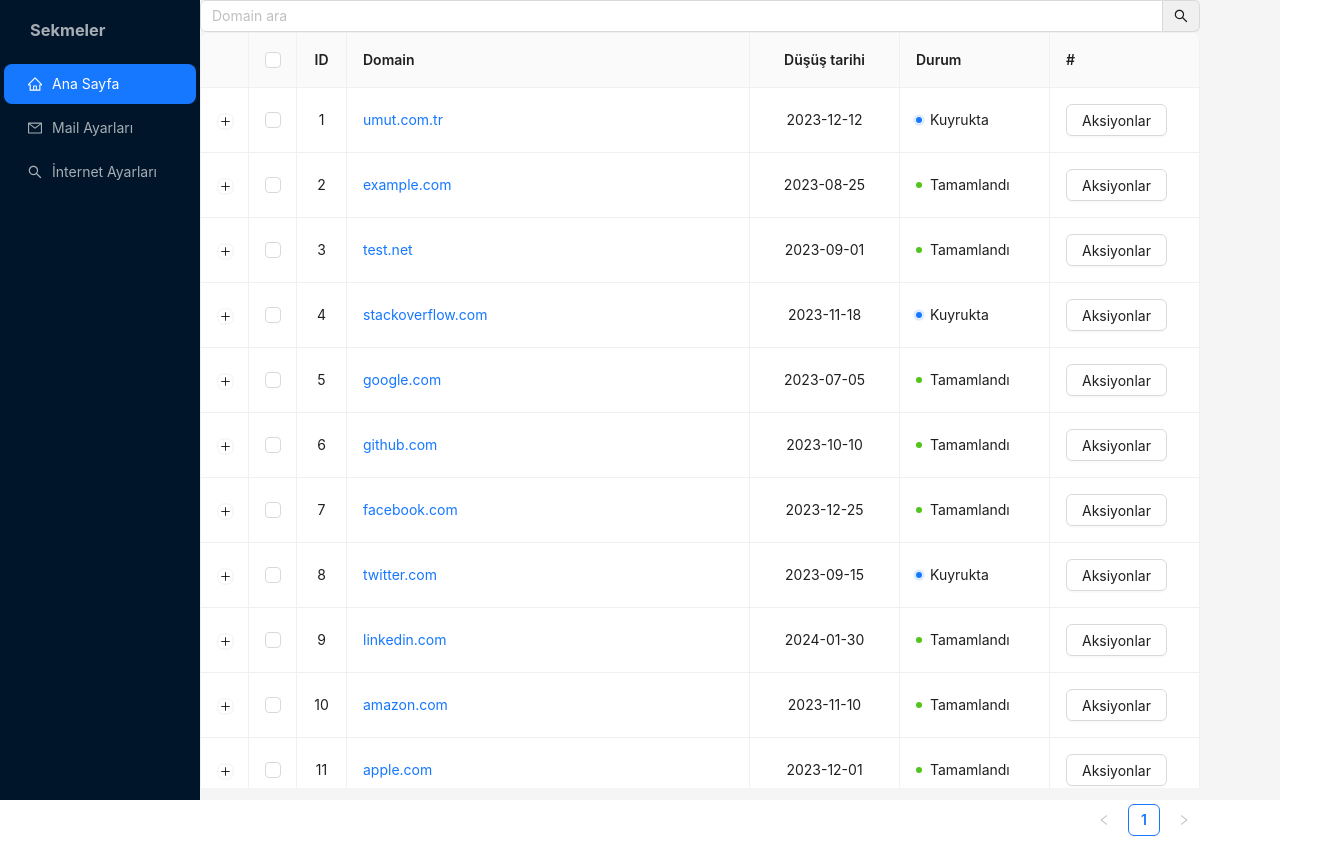
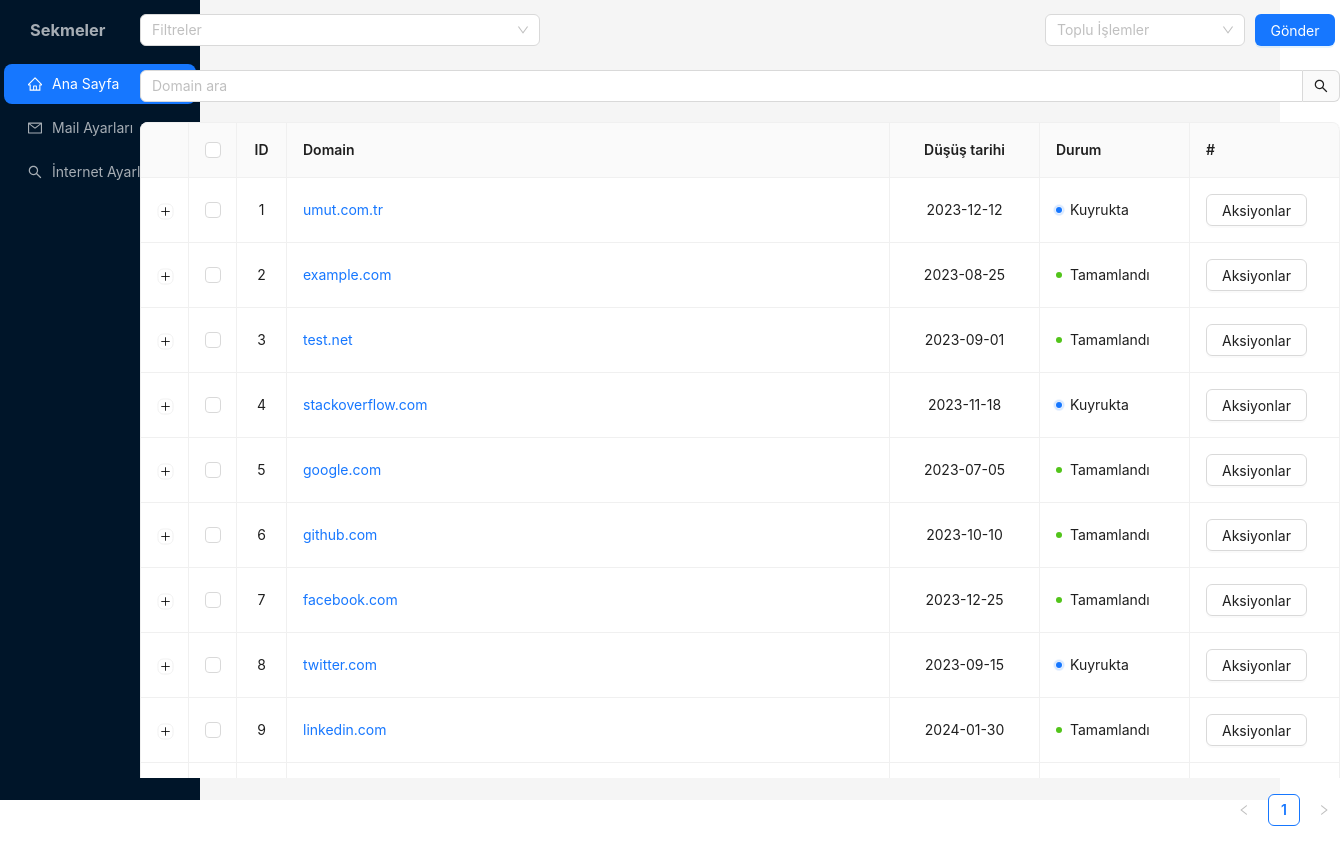
Before and after one commit to xyzumut/backorder_frontend, a React (Create React App) app: page / in a window 1280 px wide. Shown: the whole page, 1340 px wide, since content can reach past the window. Built offline with nearby package versions, Linux system fonts and the light colour scheme; the HTML template or start-up script is replaced by a standard one.

Commit message:
api öncesi son çıkış

```diff
--- a/src/Pages/Homepage/Homepage.js
+++ b/src/Pages/Homepage/Homepage.js
@@ -2,6 +2,8 @@
 import React from "react";
 import TableComponent from "./homepage-components/TableComponent";
 import SearchComponent from "./homepage-components/SearchComponent";
+import SelectFilterComponent from "./homepage-components/SelectFilterComponent";
+import SelectActionComponent from "./homepage-components/SelectActionComponent";
 
 const Homepage = () => {
 
@@ -28,16 +30,24 @@
         { key:20, domain: 'netflix.com',       dropdate: '2023-10-30', status:false }
     ];
 
-    const [ data, setData ]             = React.useState( initialdata ); // genel datayı tuttuğum state
-    const [ selected, setSelected ]     = React.useState( {} ); // seçilen satırları tuttuğum state
-    const [ searchText, setSearchText ] = React.useState( '' ); // Domain ismi ile arama yaparken kullandığım state
-    const [ loading, setLoading ]       = React.useState( false ); // verilerin gelip gelmediğinin loaderi
+    const [ data, setData ]                 = React.useState( initialdata ); // genel datayı tuttuğum state
+    const [ selected, setSelected ]         = React.useState( {} ); // seçilen satırları tuttuğum state
+    const [ searchText, setSearchText ]     = React.useState( '' ); // Domain ismi ile arama yaparken kullandığım state
+    const [ loading, setLoading ]           = React.useState( false ); // verilerin gelip gelmediğinin loaderi
+    const [ optionFilter, setOptionFilter ] = React.useState( '0' );
+    const [ selectActionState, setSelectActionState ] = React.useState( '' );
 
     return (
-        <motion.div initial = {{ opacity:0, translateY:100 }} animate = {{ opacity:1, translateY:0 }} >
-            <div style={{ width:1000 }}>
-                <SearchComponent width={ '100%' } searchState={ searchText } setSearchState={ setSearchText } loading={ loading } />
-                <TableComponent selected={ selected } setSelected={ setSelected } data={ data } loading={ loading } />
+        <motion.div initial = {{ opacity:0 }} animate = {{ opacity:1 }} style = {{ display:'flex', width:'100%', height:'100vh', justifyContent:'center', alignItems:'flex-start' }}>
+            <div>
+                <div style = {{ width:1200, display:'flex', flexDirection:'column' }} >
+                    <div style = {{ width:1200, display:'flex', flexDirection:'row', justifyContent:'space-between', alignItems:'center', marginBottom:10 }}>
+                        <SelectFilterComponent loading = { loading } optionFilter = { optionFilter }           setOptionFilter = { setOptionFilter } />
+                        <SelectActionComponent loading = { loading } selectActionState = { selectActionState } setSelectActionState = { setSelectActionState } />
+                    </div>
+                    <SearchComponent loading = { loading } searchState = { searchText } setSearchState = { setSearchText }  width = { '100%' } style = {{ marginBottom:20 }} />
+                    <TableComponent  loading = { loading } selected = { selected }      setSelected = { setSelected }       data = { data } />
+                </div>
             </div>
         </motion.div>
     );
--- a/src/Pages/Homepage/homepage-components/SearchComponent.js
+++ b/src/Pages/Homepage/homepage-components/SearchComponent.js
@@ -5,7 +5,7 @@
 // eslint-disable-next-line
 const { Search } = Input;
 
-const SearchComponent = ( { searchState, setSearchState, width, loading } ) => {
+const SearchComponent = ( { searchState, setSearchState, width, loading, style } ) => {
 
 
     const handleChange = (e) => {
@@ -24,7 +24,7 @@
     });
 
     return (
-        <Space.Compact style={ { width:width || 250 } }>
+        <Space.Compact style={ { width:width || 250, ...style } }>
             {/* <Search onChange={debouncedResults} placeholder="Domain ara" allowClear/> */}
             <Input onChange={debouncedResults} placeholder="Domain ara" allowClear addonAfter={ <SearchOutlined/> } disabled={ loading }/>
         </Space.Compact>
--- /dev/null
+++ b/src/Pages/Homepage/homepage-components/SelectActionComponent.js
@@ -0,0 +1,25 @@
+import { Select, Button } from "antd";
+import React from "react";
+
+const SelectActionComponent = ( { selectActionState, setSelectActionState } ) => {
+
+    const options = [
+        { value: 'sil'       , label: 'Sil' },
+        { value: 'kontrol-et', label: 'Kontrol Sırasına Koy' },
+        { value: 'mail-at'   , label: 'Mail Gönder' },
+        { value: 'onayla'    , label: 'Onayla' },
+    ]
+
+    const handleChange = ( value ) => {
+        setSelectActionState( value || '' );
+    }
+
+    return (
+        <div style={{ width:300, display:'flex', justifyContent:'space-around', 'alignItems':'center', height:60 }}>
+            <Select style={{ width: 200 }} options={ options } allowClear onChange = { handleChange } placeholder = 'Toplu İşlemler'/>
+            <Button type="primary" style={{ width:80 }} onClick={ () => {  } } >Gönder</Button>
+        </div>
+    );
+}
+
+export default SelectActionComponent;
--- /dev/null
+++ b/src/Pages/Homepage/homepage-components/SelectFilterComponent.js
@@ -0,0 +1,38 @@
+import React from 'react';
+import { Select } from 'antd';
+
+const SelectFilterComponent = ( { optionFilter, setOptionFilter, loading } ) => {
+
+    const [ width, setWidth ] = React.useState( 400 )
+    const options = [
+        { value:'1', label:'Onaylananları Getir' },
+        { value:'2', label:'Onay Bekleyenleri Getir' },
+        { value:'4', label:'Kuyruktakileri Getir' },
+        { value:'8', label:'Kontrol edilenleri getir' },
+    ];
+
+    const handleChange = ( value ) => {
+        if ( value.length === 4 ) {
+            setWidth( 700 );
+        }
+        else if( value.length === 3 ){
+            setWidth( 550 );
+        }
+        else{
+            setWidth( 400 );
+        }
+        setOptionFilter( value );
+    }
+
+    return <Select
+        mode='tags'
+        style={{
+            width: width,
+        }}
+        placeholder='Filtreler'
+        onChange={ handleChange }
+        options={ options }
+        loading = { loading }
+    />
+};
+export default SelectFilterComponent;
--- a/src/Pages/Homepage/homepage-components/TableComponent.js
+++ b/src/Pages/Homepage/homepage-components/TableComponent.js
@@ -4,6 +4,42 @@
 import { NavLink } from 'react-router-dom';
 
 const TableComponent = ( { selected, setSelected, data, loading } ) => {
+
+    const expandableColumns = {
+
+        socialColumn: [
+            { title:'Sosyal Medya', dataIndex:'social'},
+            { title:'Kaynak', dataIndex:'src' },
+            {
+                title:'#',
+                key:'action',
+                width:50,
+                render:() => {
+                    return( <Button loading = { false } danger icon={ <DeleteOutlined/> } /> )
+                }
+            }
+        ],
+        mailColumn : [
+            { title:'Mail', dataIndex:'mail' },
+            { title:'Kaynak', dataIndex:'src' },
+            {
+                title:'#',
+                key:'action',
+                width:50,
+                render:( value ) => { return( <Button loading = { false } danger icon={ <DeleteOutlined/> } onClick={ () => {  } }/> ) }
+            }
+        ],
+        telColumn: [
+            { title:'Telefon Numarası', dataIndex:'tel'},
+            { title:'Kaynak', dataIndex:'src' },
+            {
+                title:'#',
+                key:'action',
+                width:50,
+                render:() => { return( <Button loading = { false } danger icon={ <DeleteOutlined/> } /> ) }
+            }
+        ]
+    }
 
     const defaultExpandable = {
         expandedRowRender: ( record ) => {
@@ -15,27 +51,27 @@
                         bordered = { true }
                         size = 'small'
                         pagination = { false }
-                        style = { { width : '25%' } }
-                        columns = { [ { title:'Sosyal Medya', dataIndex:'social', width:'75%' }, { title:'#', key:'action', width:'25%', render:() => { return( <Button loading = { false } danger icon={ <DeleteOutlined/> } /> ) } } ] }
-                        dataSource = { [ { key:1, social:record.domain+'instagram' }, { key:2, social:record.domain+'facebook' }, { key:3, social:record.domain+'twitter' } ] }
+                        style = { { width : '30%' } }
+                        columns = { expandableColumns.socialColumn }
+                        dataSource = { [ { key:1, social:record.domain+'instagram', src:'KaynakDomain' }, { key:2, social:record.domain+'facebook', src:'KaynakDomain' }, { key:3, social:record.domain+'twitter', src:'KaynakDomain' } ] }
                     />
                     <Table
                         scroll={ { y:200 } }
                         bordered = { true }
                         size = 'small'
                         pagination = { false }
-                        style = { { width : '45%' } }
-                        columns = { [ { title:'Mail', dataIndex:'mail' }, { title:'#', dataIndex:'action' } ] }
-                        dataSource = { [ { key:1, mail:record.domain+'mail1' }, { key:2, mail:record.domain+'mail2' }, { key:3, mail:record.domain+'mail3' } ] }
+                        style = { { width : '35%' } }
+                        columns = { expandableColumns.mailColumn }
+                        dataSource = { [ { key:1, mail:record.domain+'mail1', src:'KaynakDomain' }, { key:2, mail:record.domain+'mail2', src:'KaynakDomain' }, { key:3, mail:record.domain+'mail3', src:'KaynakDomain' } ] }
                     />
                     <Table
                         scroll={ { y:200 } }
                         bordered = { true }
                         size = 'small'
                         pagination = { false }
-                        style = { { width : '25%' } }
-                        columns = { [ { title:'Telefon Numarası', dataIndex:'tel', width:'75%' }, { title:'#', key:'action', width:'25%', render:() => { return( <Button loading = { false } danger icon={ <DeleteOutlined/> } /> ) } } ] }
-                        dataSource = { [ { key:1, tel:record.domain+'tel1' }, { key:2, tel:record.domain+'tel2' }, { key:3, tel:record.domain+'tel3' }, { key:4, tel:record.domain+'tel4' }, { key:5, tel:record.domain+'tel5' } ] }
+                        style = { { width : '30%' } }
+                        columns = { expandableColumns.telColumn }
+                        dataSource = { [ { key:1, tel:record.domain+'tel1', src:'KaynakDomain' }, { key:2, tel:record.domain+'tel2', src:'KaynakDomain' }, { key:3, tel:record.domain+'tel3', src:'KaynakDomain' }, { key:4, tel:record.domain+'tel4', src:'KaynakDomain' }, { key:5, tel:record.domain+'tel5', src:'KaynakDomain' } ] }
                     />
                 </div>
             )
@@ -148,8 +184,8 @@
             dataSource={ data }
             rowSelection={ rowSelection }
             loading = { loading }
-            style={ { width:1000 } }
-            scroll={ { y:700 } }
+            style={ { width:1200 } }
+            scroll={ { y:600 } }
             size='medium'
         />
 
```
Also changed, not shown: not.txt (added).
